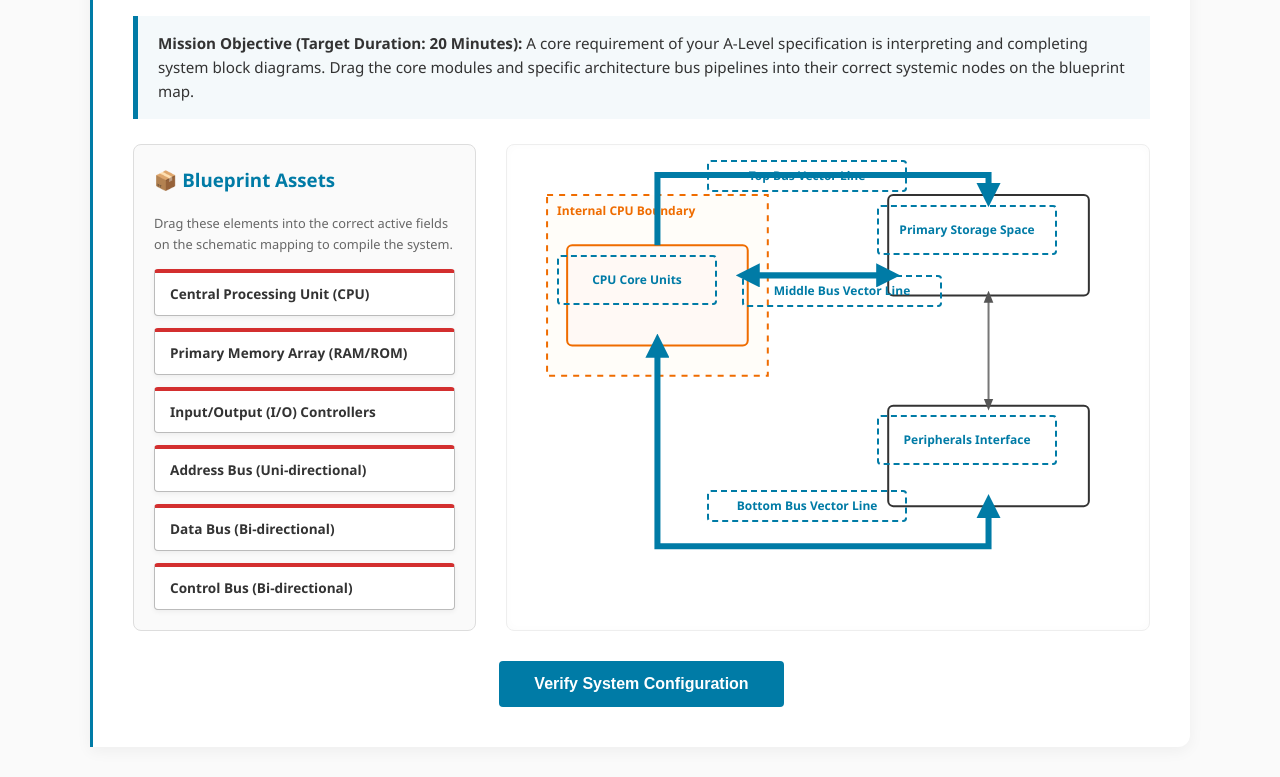
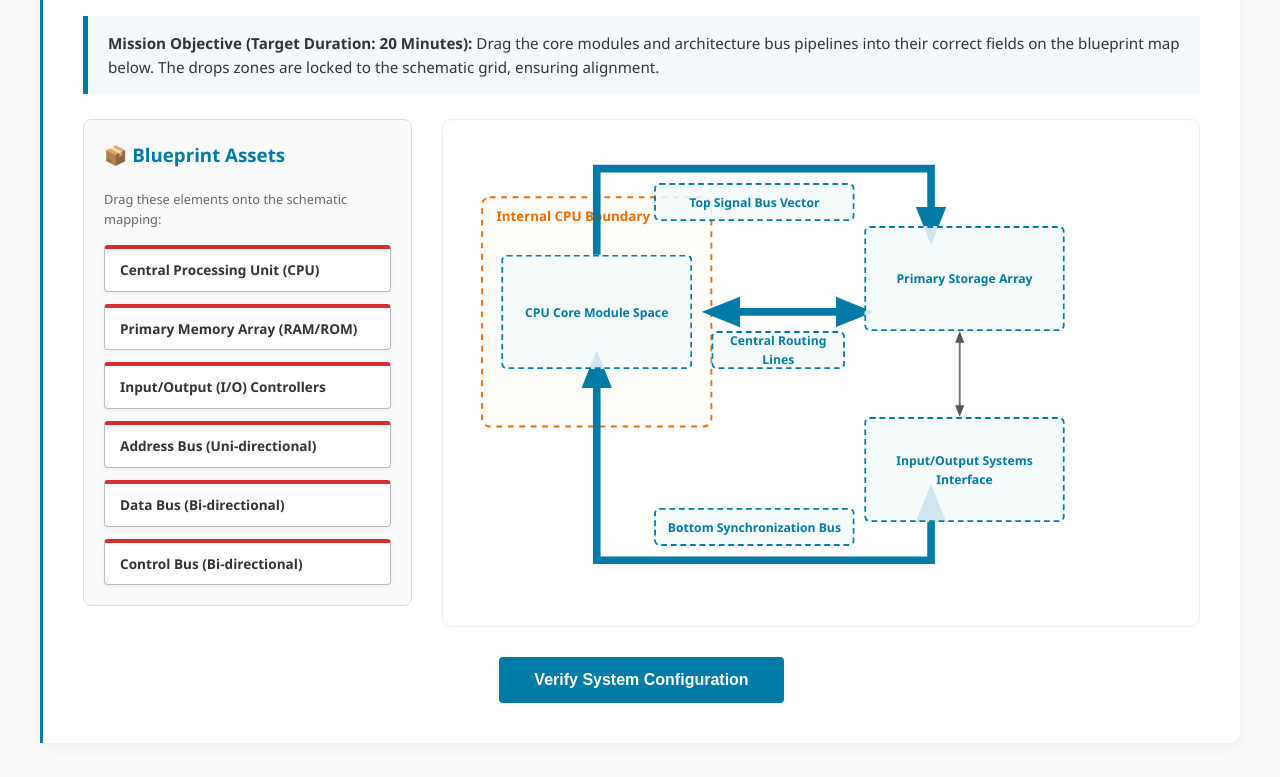
Before and after one commit to Minerva-s-Virtual-Academy/12CSDevelop1, a plain HTML site: page index.html in a window 1280 px wide. Shown: the part 139-916 px from the top of the page. Drawn offline with Linux system fonts and the light colour scheme.

Commit message:
Update index.html

```diff
--- a/index.html
+++ b/index.html
@@ -9,7 +9,7 @@
             font-family: 'Segoe UI', Tahoma, Geneva, Verdana, sans-serif;
             line-height: 1.6;
             color: #333;
-            max-width: 1100px;
+            max-width: 1200px;
             margin: 30px auto;
             padding: 0 20px;
             background-color: #fafafa;
@@ -22,7 +22,7 @@
             border-radius: 0 12px 12px 0;
             box-shadow: 0 4px 15px rgba(0,0,0,0.05);
         }
-        h1, h2, h3 { color: #007ba6; }
+        h1, h3 { color: #007ba6; }
         h1 { margin-top: 0; border-bottom: 2px solid #007ba6; padding-bottom: 10px;}
 
         .instruction-banner {
@@ -33,7 +33,6 @@
             font-size: 0.95em;
         }
 
-        /* Workspace Grid Split */
         .workspace {
             display: flex;
             flex-wrap: wrap;
@@ -52,17 +51,15 @@
         }
 
         .diagram-canvas {
-            flex: 2;
-            min-width: 600px;
+            flex: 2.5;
+            min-width: 650px;
             background: #ffffff;
             border: 1px solid #eee;
             border-radius: 8px;
             padding: 20px;
-            position: relative;
             box-shadow: inset 0 0 10px rgba(0,0,0,0.02);
         }
 
-        /* Draggable items layout */
         .vault-grid {
             display: flex;
             flex-direction: column;
@@ -83,52 +80,25 @@
         }
         .drag-item:active { cursor: grabbing; }
 
-        /* SVG Schematic styling */
-        svg {
+        /* Drop Zones inside SVG */
+        .drop-zone {
             width: 100%;
-            height: auto;
-        }
-        .schematic-box {
-            fill: #fff;
-            stroke: #333;
-            stroke-width: 2;
-        }
-        .cpu-boundary {
-            fill: #fffdf9;
-            stroke: #ef6c00;
-            stroke-width: 2;
-            stroke-dasharray: 6;
-        }
-        .arrow-line {
-            stroke: #777;
-            stroke-width: 2;
-            fill: none;
-        }
-        .bus-line {
-            stroke: #007ba6;
-            stroke-width: 6;
-            fill: none;
-        }
-
-        /* Absolute Drop Zones layered over the SVG */
-        .drop-zone {
-            position: absolute;
+            height: 100%;
             border: 2px dashed #007ba6;
-            background: rgba(244, 249, 2fb, 0.7);
-            border-radius: 4px;
+            background: rgba(244, 249, 251, 0.85);
+            border-radius: 6px;
             display: flex;
             align-items: center;
             justify-content: center;
-            font-size: 0.75em;
+            font-size: 0.8em;
             font-weight: bold;
             color: #007ba6;
             text-align: center;
-            padding: 4px;
             box-sizing: border-box;
+            padding: 5px;
         }
         .drop-zone.hovered { background: #e0f2f1; border-color: #2e7d32; }
 
-        /* Console Check Panel */
         .controls { text-align: center; margin-top: 20px; }
         .console-btn {
             background: #007ba6;
@@ -142,6 +112,7 @@
             transition: all 0.2s ease;
         }
         .console-btn:hover { background: #005a7a; }
+
         #global-feedback {
             margin-top: 25px;
             padding: 20px;
@@ -159,7 +130,7 @@
     <h1>📐 Unit 1.1.1 Practical: Von Neumann Diagrammatic Analyst</h1>
 
     <div class="instruction-banner">
-        <strong>Mission Objective (Target Duration: 20 Minutes):</strong> A core requirement of your A-Level specification is interpreting and completing system block diagrams. Drag the core modules and specific architecture bus pipelines into their correct systemic nodes on the blueprint map.
+        <strong>Mission Objective (Target Duration: 20 Minutes):</strong> Drag the core modules and architecture bus pipelines into their correct fields on the blueprint map below. The drops zones are locked to the schematic grid, ensuring alignment.
     </div>
 
     <div id="global-feedback"></div>
@@ -168,7 +139,7 @@
 
         <div class="sidebar-vault">
             <h3 style="margin-top: 0;">📦 Blueprint Assets</h3>
-            <p style="font-size: 0.8em; color: #666; margin-bottom: 15px;">Drag these elements into the correct active fields on the schematic mapping to compile the system.</p>
+            <p style="font-size: 0.8em; color: #666; margin-bottom: 15px;">Drag these elements onto the schematic mapping:</p>
 
             <div class="vault-grid" id="vault">
                 <div class="drag-item" draggable="true" id="item-cpu">Central Processing Unit (CPU)</div>
@@ -180,45 +151,53 @@
             </div>
         </div>
 
-        <div class="diagram-canvas" id="canvas-container">
+        <div class="diagram-canvas">
 
-            <svg viewBox="0 0 600 400" width="100%" height="400">
+            <svg viewBox="0 0 750 480" width="100%">
                 <defs>
                     <marker id="arrow" viewBox="0 0 10 10" refX="6" refY="5" markerWidth="6" markerHeight="6" orient="auto-start-reverse">
                         <path d="M 0 1 L 10 5 L 0 9 z" fill="#555"/>
                     </marker>
-                    <marker id="bus-arrow" viewBox="0 0 10 10" refX="5" refY="5" markerWidth="4" markerHeight="4" orient="auto-start-reverse">
-                        <path d="M 0 0 L 10 5 L 0 10 z" fill="#007ba6"/>
+                    <marker id="bus-arrow" viewBox="0 0 10 10" refX="5" refY="5" markerWidth="5" markerHeight="5" orient="auto-start-reverse">
+                        <path d="M 0 1 L 10 5 L 0 9 z" fill="#007ba6"/>
                     </marker>
                 </defs>
 
-                <rect x="20" y="30" width="220" height="180" class="cpu-boundary" />
-                <text x="30" y="50" fill="#ef6c00" font-weight="bold" font-size="12">Internal CPU Boundary</text>
+                <rect x="20" y="60" width="240" height="240" fill="#fffdf9" stroke="#ef6c00" stroke-width="2" stroke-dasharray="6" rx="8"/>
+                <text x="35" y="85" fill="#ef6c00" font-weight="bold" font-size="14">Internal CPU Boundary</text>
 
-                <rect x="40" y="80" width="180" height="100" rx="5" class="schematic-box" style="fill: #fff9f5; stroke: #ef6c00;" />
-                <rect x="360" y="30" width="200" height="100" rx="5" class="schematic-box" />
-                <rect x="360" y="240" width="200" height="100" rx="5" class="schematic-box" />
+                <path d="M 140 120 L 140 30 L 490 30 L 490 90" fill="none" stroke="#007ba6" stroke-width="8" marker-end="url(#bus-arrow)"/>
 
-                <path d="M 130 80 L 130 10 L 460 10 L 460 30" class="bus-line" marker-end="url(#bus-arrow)"/>
+                <path d="M 270 180 L 410 180" fill="none" stroke="#007ba6" stroke-width="8" marker-start="url(#bus-arrow)" marker-end="url(#bus-arrow)"/>
 
-                <path d="M 220 110 L 360 110" class="bus-line" marker-start="url(#bus-arrow)" marker-end="url(#bus-arrow)"/>
+                <path d="M 140 240 L 140 440 L 490 440 L 490 380" fill="none" stroke="#007ba6" stroke-width="8" marker-start="url(#bus-arrow)" marker-end="url(#bus-arrow)"/>
 
-                <path d="M 130 180 L 130 380 L 460 380 L 460 340" class="bus-line" marker-start="url(#bus-arrow)" marker-end="url(#bus-arrow)"/>
+                <path d="M 520 205 L 520 285" fill="none" stroke="#777" stroke-width="2" marker-start="url(#arrow)" marker-end="url(#arrow)"/>
 
-                <path d="M 460 130 L 460 240" class="arrow-line" marker-start="url(#arrow)" marker-end="url(#arrow)"/>
+                <foreignObject x="40" y="120" width="200" height="120">
+                    <div class="drop-zone" id="zone-cpu" data-expect="item-cpu">CPU Core Module Space</div>
+                </foreignObject>
+
+                <foreignObject x="420" y="90" width="210" height="110">
+                    <div class="drop-zone" id="zone-memory" data-expect="item-memory">Primary Storage Array</div>
+                </foreignObject>
+
+                <foreignObject x="420" y="290" width="210" height="110">
+                    <div class="drop-zone" id="zone-io" data-expect="item-io">Input/Output Systems Interface</div>
+                </foreignObject>
+
+                <foreignObject x="200" y="45" width="210" height="40">
+                    <div class="drop-zone" id="zone-address" data-expect="item-address">Top Signal Bus Vector</div>
+                </foreignObject>
+
+                <foreignObject x="260" y="200" width="140" height="40">
+                    <div class="drop-zone" id="zone-data" data-expect="item-data">Central Routing Lines</div>
+                </foreignObject>
+
+                <foreignObject x="200" y="385" width="210" height="40">
+                    <div class="drop-zone" id="zone-control" data-expect="item-control">Bottom Synchronization Bus</div>
+                </foreignObject>
             </svg>
-
-            <div class="drop-zone" id="zone-cpu" data-expect="item-cpu" style="left: 50px; top: 110px; width: 160px; height: 50px;">CPU Core Units</div>
-
-            <div class="drop-zone" id="zone-memory" data-expect="item-memory" style="left: 370px; top: 60px; width: 180px; height: 50px;">Primary Storage Space</div>
-
-            <div class="drop-zone" id="zone-io" data-expect="item-io" style="left: 370px; top: 270px; width: 180px; height: 50px;">Peripherals Interface</div>
-
-            <div class="drop-zone" id="zone-address" data-expect="item-address" style="left: 200px; top: 15px; width: 200px; height: 32px;">Top Bus Vector Line</div>
-
-            <div class="drop-zone" id="zone-data" data-expect="item-data" style="left: 235px; top: 130px; width: 200px; height: 32px;">Middle Bus Vector Line</div>
-
-            <div class="drop-zone" id="zone-control" data-expect="item-control" style="left: 200px; top: 345px; width: 200px; height: 32px;">Bottom Bus Vector Line</div>
 
         </div>
     </div>
@@ -234,7 +213,7 @@
     const dropZones = document.querySelectorAll('.drop-zone');
     const vaultContainer = document.getElementById('vault');
 
-    // Drag API Operations Loop
+    // Drag-and-Drop Handlers
     dragItems.forEach(item => {
         item.addEventListener('dragstart', function() {
             draggedElement = this;
@@ -260,15 +239,14 @@
 
         zone.addEventListener('drop', function() {
             this.classList.remove('hovered');
-            // Structural constraint: limit to single instantiation allocation per node field
             if (this.querySelectorAll('.drag-item').length === 0) {
-                this.innerHTML = ''; // Strip text placeholders out dynamically
+                this.innerHTML = '';
                 this.appendChild(draggedElement);
             }
         });
     });
 
-    // Permit recovery back out to source vault vector matrix
+    // Vault Drop Return Loop
     vaultContainer.addEventListener('dragover', e => e.preventDefault());
     vaultContainer.addEventListener('drop', function() {
         if (draggedElement) {
@@ -276,7 +254,7 @@
         }
     });
 
-    // Verification Logic & Grading Script Engine
+    // Architecture Auditing Engine
     function verifySystemSchematic() {
         let accurateHits = 0;
         const targetCapacity = dropZones.length;
@@ -288,18 +266,17 @@
 
             if (connectedCard && connectedCard.id === criteriaMatch) {
                 zone.style.borderColor = '#2e7d32';
-                zone.style.backgroundColor = 'rgba(232, 245, 233, 0.9)';
+                zone.style.backgroundColor = '#e8f5e9';
                 accurateHits++;
             } else if (connectedCard) {
                 zone.style.borderColor = '#c62828';
-                zone.style.backgroundColor = 'rgba(255, 235, 238, 0.9)';
+                zone.style.backgroundColor = '#ffebee';
             } else {
                 zone.style.borderColor = '#007ba6';
-                zone.style.backgroundColor = 'rgba(244, 249, 2fb, 0.7)';
+                zone.style.backgroundColor = 'rgba(244, 249, 251, 0.85)';
             }
         });
 
-        // Generate context-driven diagnostic reports back to the UI interface
         feedbackWindow.style.display = 'block';
         if (accurateHits === targetCapacity) {
             feedbackWindow.className = 'pass-state';
```
